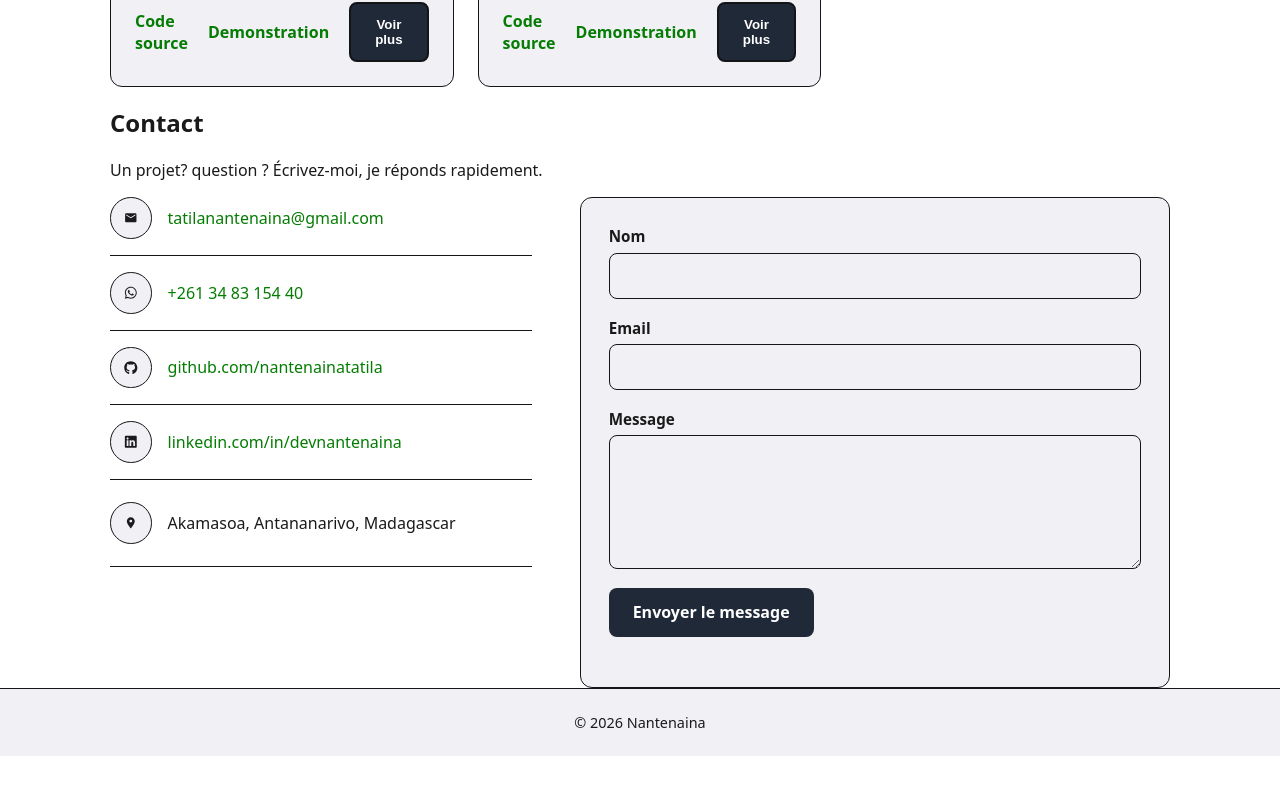
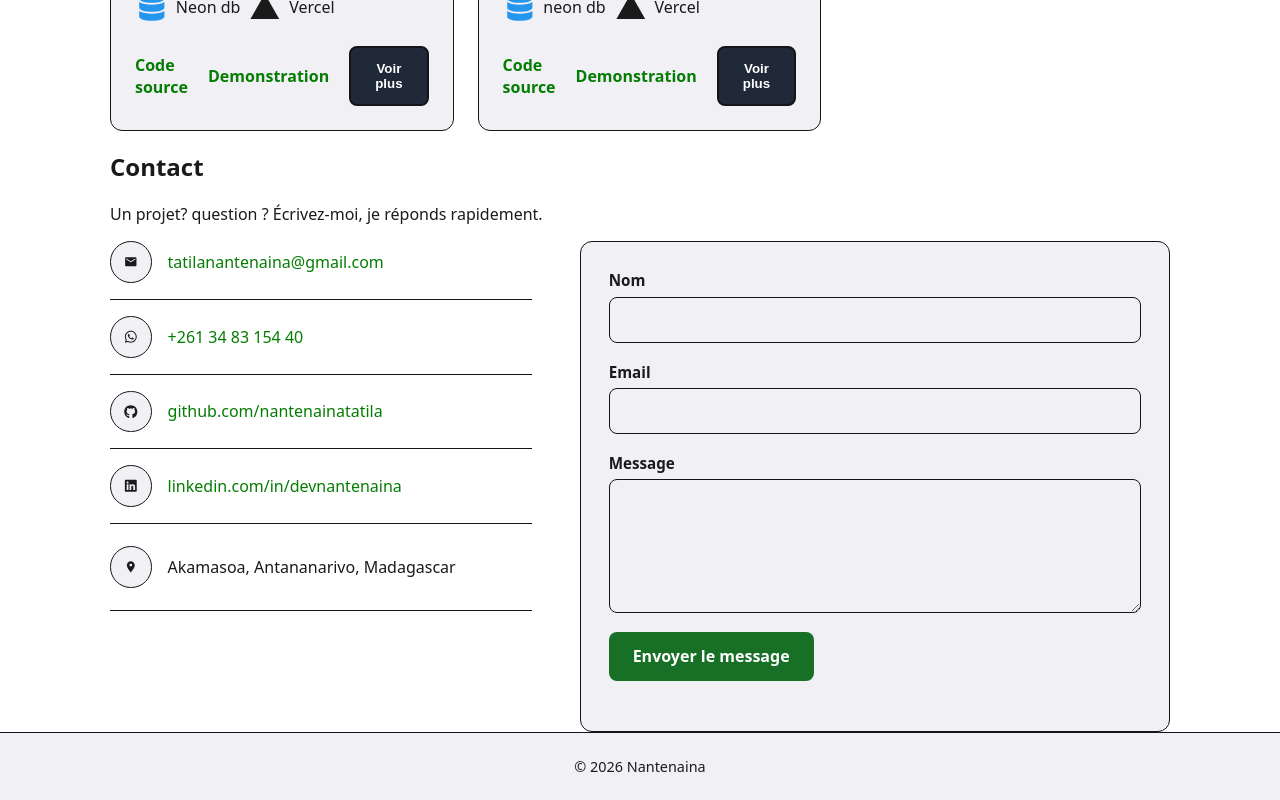
Before and after one commit to Nantenainatatila/NANTENAINA_PORTFOLIO, a React (Vite) app: page / in a window 1280 px wide. Shown: the part 2001-2801 px from the top of the page. Before the commit the page ends 2757 px from the top, so only its background shows below. Built offline with nearby package versions, Linux system fonts and the light colour scheme.

Commit message:
Modification

```diff
--- a/src/components/Contact.css
+++ b/src/components/Contact.css
@@ -81,7 +81,7 @@
   font: inherit;
   font-weight: 600;
   color: #fff;
-  background: var(--button);
+  background: #187027;
   border: 0;
   border-radius: 8px;
   cursor: pointer;
--- a/src/components/Hero.jsx
+++ b/src/components/Hero.jsx
@@ -32,6 +32,9 @@ export default function Hero() {
               Me contacter
             </a>
           </div>
+          <br />
+          <br />
+
         </div>
       </div>
     </section>
```
